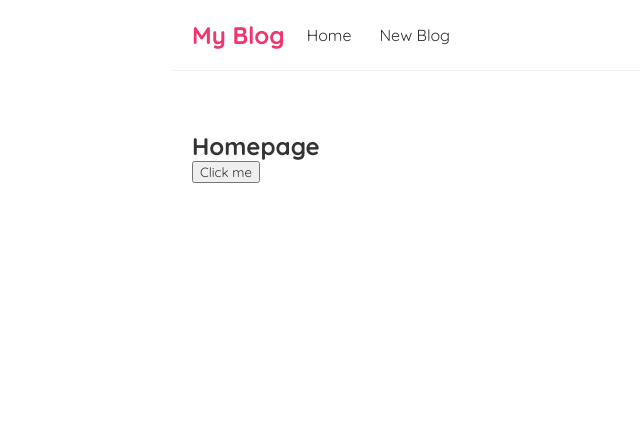
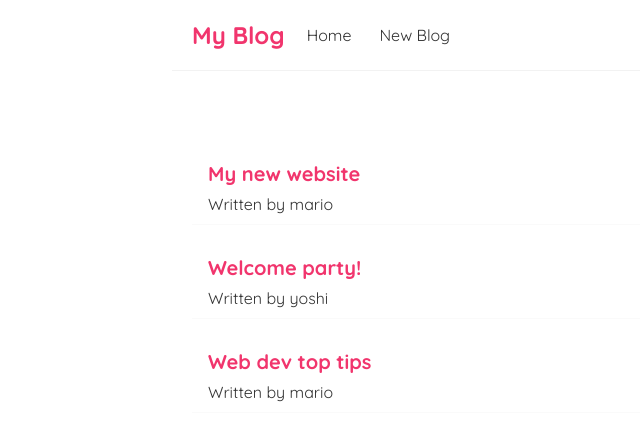
Before and after one commit to markpackham/react-revise-nn, a React (Create React App) app: page / in a window 1280 px wide. Shown: the top 440 px of the page, without its empty margins (148-788 px from the left). Built offline with nearby package versions, Linux system fonts and the light colour scheme.

Commit message:
output blog entries, https://youtu.be/PHaECbrKgs0?t=67

```diff
--- a/src/Home.js
+++ b/src/Home.js
@@ -1,12 +1,25 @@
+import { useState } from "react";
+
 const Home = () => {
-  const handleClick = () => {
-    console.log("Hello world");
-  };
+  const [blogs, setBlogs] = useState([
+    { title: "My new website", body: "lorem ipsum...", author: "mario", id: 1 },
+    { title: "Welcome party!", body: "lorem ipsum...", author: "yoshi", id: 2 },
+    {
+      title: "Web dev top tips",
+      body: "lorem ipsum...",
+      author: "mario",
+      id: 3,
+    },
+  ]);
 
   return (
     <div className="home">
-      <h2>Homepage</h2>
-      <button onClick={handleClick}>Click me</button>
+      {blogs.map((blog) => (
+        <div className="blog-preview" key={blog.id}>
+          <h2>{blog.title}</h2>
+          <p>Written by {blog.author}</p>
+        </div>
+      ))}
     </div>
   );
 };
```
Also changed, not shown: 1 other file (tests, documents, lock files or other folders).
